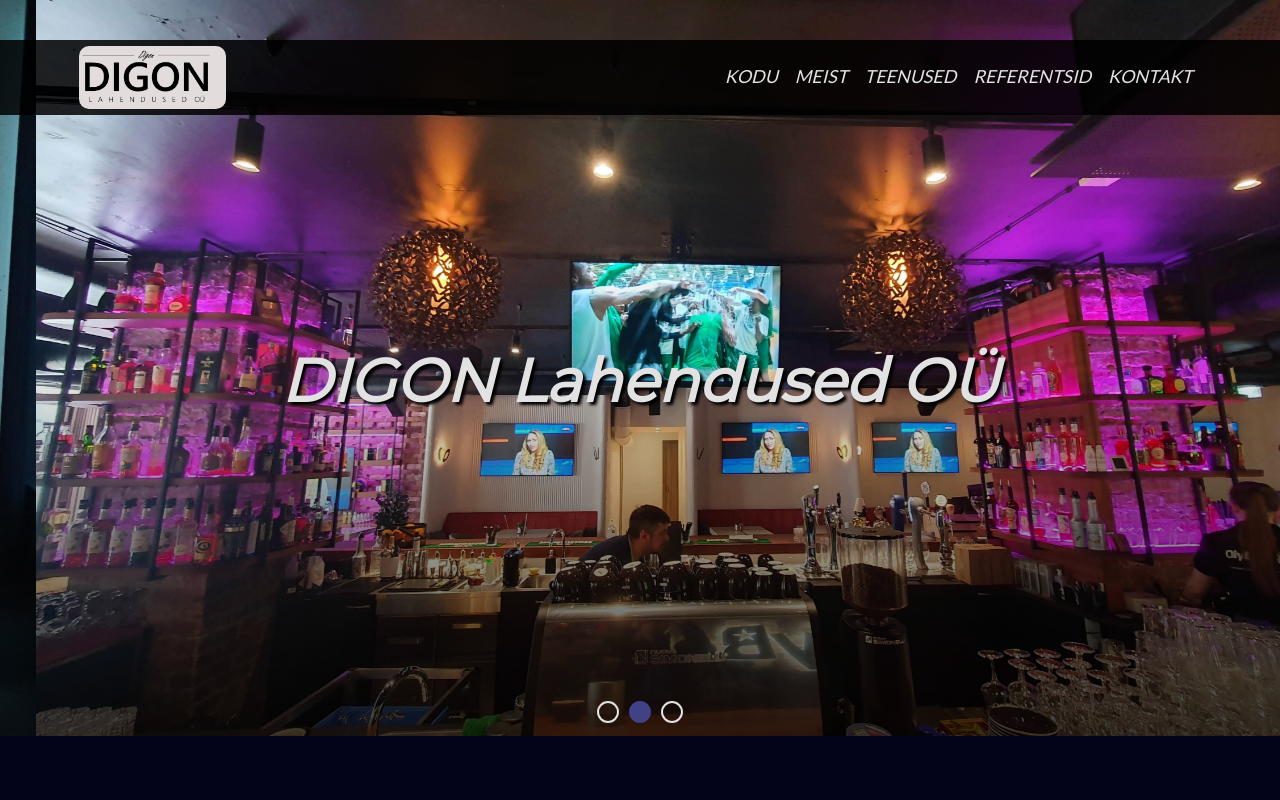
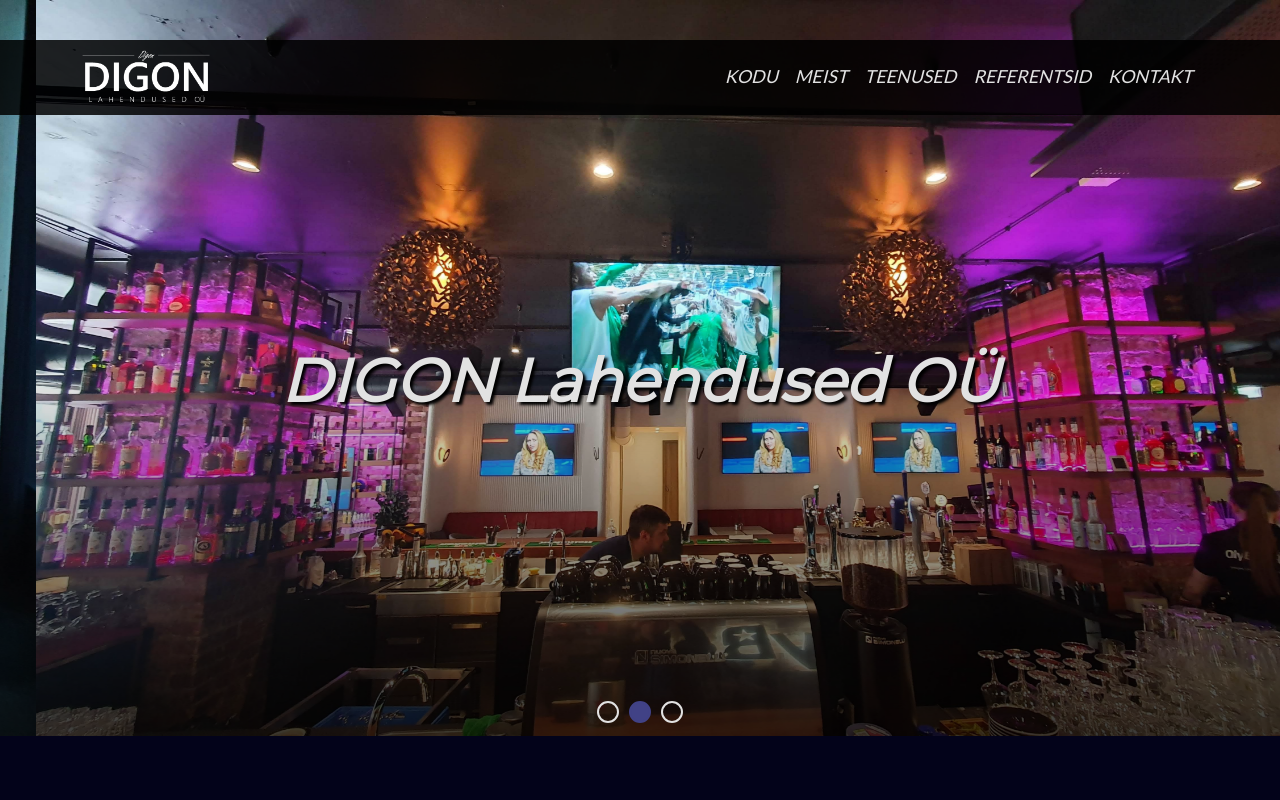
Before and after one commit to lostinthemist/Digon, a plain HTML site: page index.html in a window 1280 px wide. Shown: the top 800 px of the page. Drawn offline with nearby package versions, Linux system fonts and the light colour scheme.

Commit message:
bug fixes.

```diff
--- a/css/style.css
+++ b/css/style.css
@@ -1,6 +1,5 @@
 html {
     font-size: 12px;
-    /* border: 1px solid red; */
 }
 
 body {
@@ -27,15 +26,10 @@
 }
 
 section {
-    /* height: 100vh; */
+    height: auto;
     margin: 50px 0;
 }
 
-/* .sc-about,
-.sc-services,
-.sc-reference {
-    opacity: 0;
-} */
 
 .section-hidden {
     opacity: 0;
@@ -71,7 +65,6 @@
 }
 
 .navbar-logoArea {
-    background-color: rgb(226, 220, 220);
     border-radius: 10px;
 }
 
@@ -370,7 +363,6 @@
 #sc-footer {
     padding: 50px 0 20px 0;
     background-color: #E2E2E2;
-    background: linear-gradient(to bottom, rgba(3, 3, 26, 1) 0%, rgba(226, 226, 226, 1) 15%);
 }
 
 .sc-footer-logo {
@@ -500,7 +492,6 @@
     }
 
     .navbar-collapse.collapse.show {
-        /* transition: 0.1s; */
         height: 100vh;
     }
 
--- a/index.html
+++ b/index.html
@@ -29,7 +29,7 @@
     <div class="container container-fluid ">
       <div class="navbar-logoArea">
         <a class="navbar-brand" href="#sc_home">
-          <img src="./img/logo_png_small.png" class="navbar-logo" alt="Digon logo">
+          <img src="./img/logo_small_white.png" class="navbar-logo" alt="Digon logo">
         </a>
       </div>
       <button class="navbar-toggler" type="button" data-bs-toggle="collapse" data-bs-target="#navbarNav"
```
Also changed, not shown: js/scripts.js (+1 -29 lines), img/logo_small_white.png (added).
